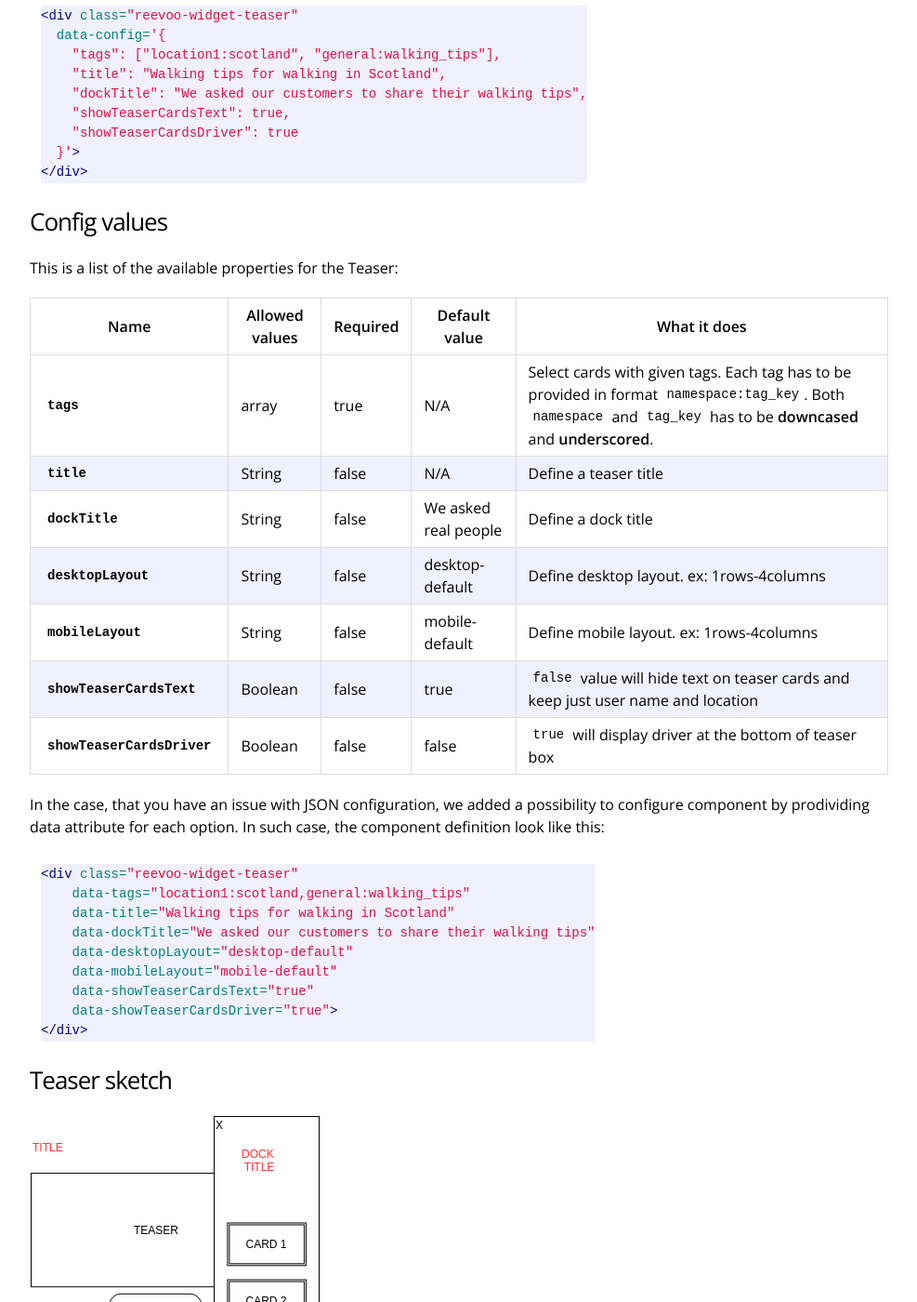
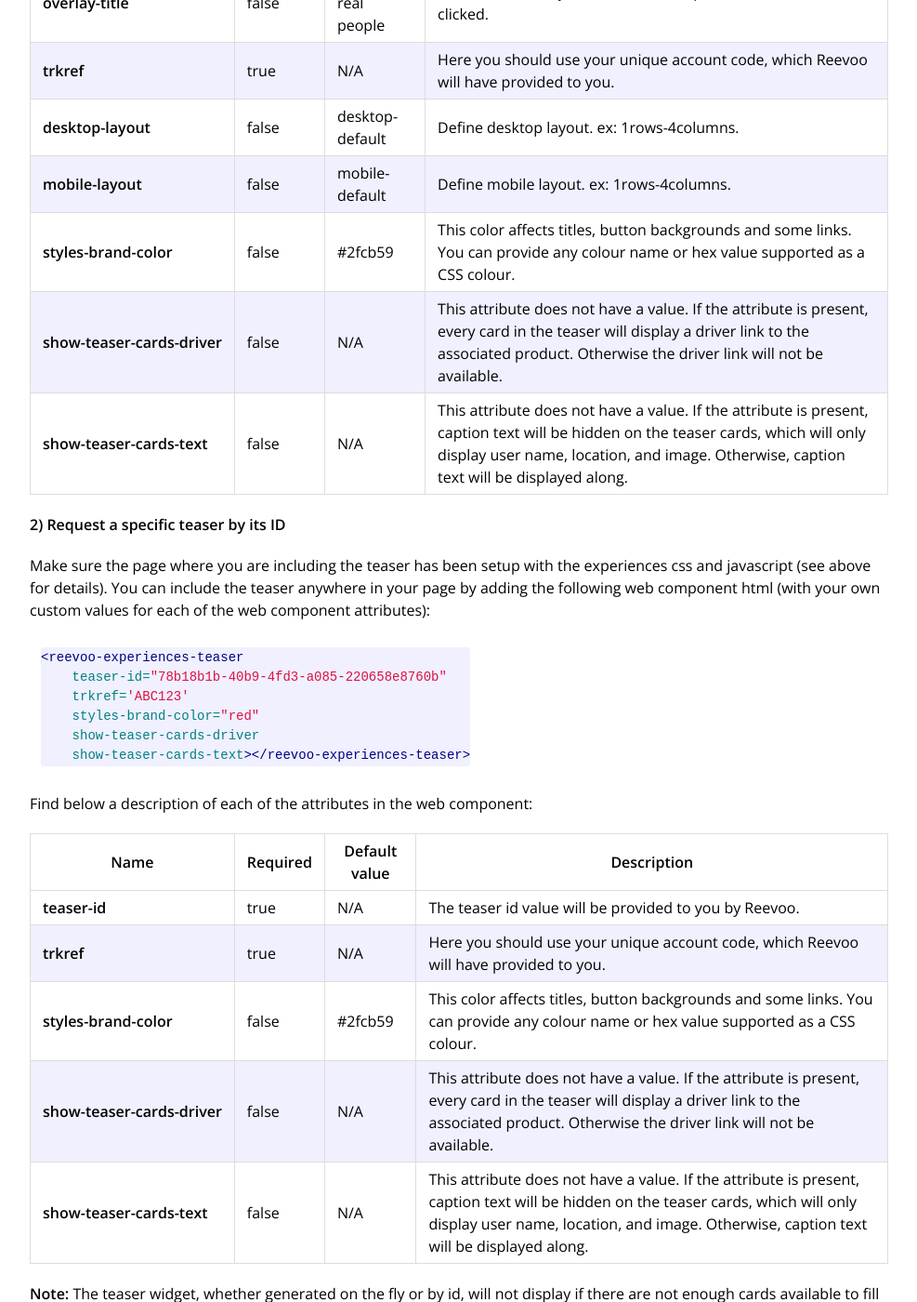
Before and after one commit to reevoo/reevoo.github.io, a Jekyll site: the page built from docs/experiences/experiences-getting-started.markdown, in a window 1280 px wide and 1400 px high, scrolled down 2884 px. Shown: the whole window at 93% size, without its empty margins (274-1261 px from the left). Built offline with Jekyll 4.4.1, drawn with Linux system fonts in a browser that asks for light colours; some of the changed text lies outside the part shown.

Commit message:
Update experiences documentation with web components integration

````diff
--- a/docs/experiences/experiences-getting-started.markdown
+++ b/docs/experiences/experiences-getting-started.markdown
@@ -10,17 +10,18 @@
 
 Reevoo Experiences helps brands solve brand perception, customer acquisition and loyalty problems through authentic user-generated content. This content can influence consumers and drive them onwards on their purchase journey. It can range from photos and stories about road trips from car owners to destination tips from cottages owners to DIY tips from power drill owners, etc. For more information see [https://www.reevoo.com/experiences](https://www.reevoo.com/experiences).
 
-We provide some widgets to display collected content on your page.
+We provide two types of widgets to display collected content on your page.
 
-- Teaser: box that you can embed in your website and contains hand-picked content. It links to a Dock with some filters applied.
-- Dock: filtered set of content Cards.
-- Card: an individual piece of content (text and/or image).
+- Experiences Teaser: box that you can embed in your website and contains a sample of hand-picked content. When clicked, the teaser will open an overlay listing of all the cards which meet the teaser filter configuration.
+- Experiences Embedded: Widget that displays a container with a mosaic of all the cards that meet the widget filter configuration, directly embedded in your page. The widget includes pagination so users can browse through the full content.
 
 This guide will help you to implement these widgets in your site.
 
 ## Setup
 
-In the `<head>` of your page include the following line:
+#### Include experiences css link
+
+To include experiences css link, which is needed for the correct rendering of the widgets, please include the following line in the `<head>` of your page:
 
 ```html
 <link href="//content.reevoo.com/experiences.css" rel="stylesheet">
@@ -32,124 +33,135 @@
 <link href="//content.reevoo.com/experiences-important.css" rel="stylesheet">
 ```
 
-Before the closing of the `<body>` tag, add the following:
+#### Include experiences javascript link
+
+In order for the experiences widgets to be able to render, you also need to include the following javascript link just before the closing of the `<body>` tag in your page:
 
 ```html
-<script>
-  window.afterReevooExperiencesLoaded = function() {
-    reevoo.experiences.init({
-      trkref: 'TRKREF',
-      showCardDriver: true,
-      styles: {
-        brandColor: 'BRAND_COLOR'
-      }
-    });
-  };
-</script>
 <script src="//content.reevoo.com/experiences.js"></script>
 ```
 
-### Config values
+#### Example page after css and javascript setup
 
-The method `reevoo.experiences.init` accepts a series of configuration values:
-
-{: .documentation-table}
-| Name | Allowed values | Required | Default value | What it does |
-|------|----------------|----------|---------------|--------------|
-| `trkref` | trkref string | true | N/A | `'TRKREF'` should be replaced with your unique account code that will be provided by Reevoo. |
-| `showCardDriver` | boolean | false | `false` | Shows context information in the Dock Cards about the original product purchased. We recommend to set this to true if you are embedding a Teaser in a non-product page. |
-| `styles` | object | false | `null` | Some widget properties can be customised by adding values to this object. |
-| `styles.brandColor` | hex color string | false | `'#2fcb59'` | `'BRAND_COLOR'` might be set with your brand main colour. This affects titles, button backgrounds and some links. |
-
-Example:
+So after the css and javascript setup, your page should look like below:
 
 ```html
-<script>
-  window.afterReevooExperiencesLoaded = function() {
-    reevoo.experiences.init({
-      trkref: 'ABC123',
-      showCardDriver: true,
-      styles: {
-        brandColor: '#ff0000'
-      }
-    });
-  };
-</script>
-<script src="//content.reevoo.com/experiences.js"></script>
+<html>
+    <head>
+
+        // any other non-reevoo head content
+
+        <link href="//content.reevoo.com/experiences.css" rel="stylesheet">
+    </head>
+
+    <body>
+
+        // all the contents of you body here....
+
+        <script src="//content.reevoo.com/experiences.js"></script>
+    </body>
+</html>
 ```
 
 
-## Teaser
+## Experiences Teaser
 
-To include a Teaser in your page, you have 2 options. You can request a specific teaser by its ID or you can generate a teaser dynamically from provided tags, title and dock title.
+To include the experiences teaser in your page, you have 2 options. You can generate a teaser on the fly by providing a number of configuration and filtering parameters to the widget; or if Reevoo has provided
+to you a pre-configured teaser id, you can render that teaser by providing the teaser id to the widget. For more details about these two ways of including a teaser, read the sections
+below.
 
-**1) Request a specific teaser by its ID**
+#### Teaser sketch
 
-You need to provide a JSON config object in the `data-config` attribute of the widget tag.
+[![Teaser sketch](/images/teaser_sketch.svg)](/images/teaser_sketch.svg)
+
+**1) Generate a teaser on the fly**
+
+As long as the page where you are including the teaser has been setup with the experiences css and javascript as explained in the previous section, you can include the teaser
+anywhere in your page by adding the following web component html (with your own custom values for each of the web component attributes):
 
 ```html
-<div class="reevoo-widget-teaser" data-config='{"id": "TEASER_ID"}'></div>
+<reevoo-experiences-teaser
+    tags="location1:scotland,general:cycling_tips"
+    teaser-title="Walking in Scotland"
+    overlay-title="Walking in Scotland"
+    trkref='ABC123'
+    desktop-layout="desktop-default"
+    mobile-layout="mobile-default"
+    styles-brand-color="red"
+    show-teaser-cards-driver
+    show-teaser-cards-text></reevoo-experiences-teaser>
 ```
 
-### Config values
-
-This is a list of the available properties for the Teaser:
+Find below a description of each of the attributes in the web component:
 
 {: .documentation-table}
-| Name | Allowed values | Required | Default value | What it does |
-|------|----------------|----------|---------------|--------------|
-| `id` | uuid | true | N/A | `'TEASER_ID'` should be replaced with a valid teaser id provided by Reevoo. |
-| `showTeaserCardsText` | Boolean | false | true | `false` value will hide text on teaser cards and keep just user name and location |
-| `showTeaserCardsDriver` | Boolean | false | false | `true` will display driver at the bottom of teaser box |
+| Name             | Required | Default value | Description |
+|------------------|----------------|----------|---------------|--------------|
+| tags | true | N/A | A comma separated list of tags. The teaser and associated overlay will only display content that has been tagged with all the provided tags. Each tag has to be provided in format `namespace:tag_key`. Both `namespace` and `tag_key` have to be **downcased** and **underscored**.|
+| teaser-title | false | N/A | Define a teaser title. |
+| overlay-title | false | We asked real people | Title of the overlay list of cards that opens when the teaser is clicked. |
+| trkref | true | N/A | Here you should use your unique account code, which Reevoo will have provided to you. |
+| desktop-layout | false | desktop-default | Define desktop layout. ex: 1rows-4columns. |
+| mobile-layout | false | mobile-default | Define mobile layout. ex: 1rows-4columns. |
+| styles-brand-color | false | #2fcb59 | This color affects titles, button backgrounds and some links. You can provide any colour name or hex value supported as a CSS colour. |
+| <nobr>show&#45;teaser&#45;cards&#45;driver</nobr> | false | N/A | This attribute does not have a value. If the attribute is present, every card in the teaser will display a driver link to the associated product. Otherwise the driver link will not be available. |
+| show-teaser-cards-text | false | N/A | This attribute does not have a value. If the attribute is present, caption text will be hidden on the teaser cards, which will only display user name, location, and image. Otherwise, caption text will be displayed along. |
 
-**2) Generate a teaser dynamically from tags, title and dock title**
 
-You need to provide a JSON config object in the `data-config` attribute of the widget tag.
+**2) Request a specific teaser by its ID**
 
-**Notice: The teaser is not displayed in the case that we can't find enough cards to fill the teaser. At this time it is 5 cards.**
+Make sure the page where you are including the teaser has been setup with the experiences css and javascript (see above for details). You can include the teaser
+anywhere in your page by adding the following web component html (with your own custom values for each of the web component attributes):
 
 ```html
-<div class="reevoo-widget-teaser"
-  data-config='{
-    "tags": ["location1:scotland", "general:walking_tips"],
-    "title": "Walking tips for walking in Scotland",
-    "dockTitle": "We asked our customers to share their walking tips",
-    "showTeaserCardsText": true,
-    "showTeaserCardsDriver": true
-  }'>
-</div>
+<reevoo-experiences-teaser
+    teaser-id="78b18b1b-40b9-4fd3-a085-220658e8760b"
+    trkref='ABC123'
+    styles-brand-color="red"
+    show-teaser-cards-driver
+    show-teaser-cards-text></reevoo-experiences-teaser>
 ```
 
-### Config values
-
-This is a list of the available properties for the Teaser:
+Find below a description of each of the attributes in the web component:
 
 {: .documentation-table}
-| Name | Allowed values | Required | Default value | What it does |
-|------|----------------|----------|---------------|--------------|
-| `tags` | array | true | N/A | Select cards with given tags. Each tag has to be provided in format `namespace:tag_key`. Both `namespace` and `tag_key` has to be **downcased** and **underscored**. |
-| `title` | String | false | N/A | Define a teaser title |
-| `dockTitle` | String | false | We asked real people | Define a dock title |
-| `desktopLayout` | String | false | desktop-default | Define desktop layout. ex: 1rows-4columns |
-| `mobileLayout` | String | false | mobile-default | Define mobile layout. ex: 1rows-4columns |
-| `showTeaserCardsText` | Boolean | false | true | `false` value will hide text on teaser cards and keep just user name and location |
-| `showTeaserCardsDriver` | Boolean | false | false | `true` will display driver at the bottom of teaser box |
+| Name             | Required | Default value | Description |
+|------------------|----------------|----------|---------------|--------------|
+| teaser-id | true | N/A | The teaser id value will be provided to you by Reevoo. |
+| trkref | true | N/A | Here you should use your unique account code, which Reevoo will have provided to you. |
+| styles-brand-color | false | #2fcb59 | This color affects titles, button backgrounds and some links. You can provide any colour name or hex value supported as a CSS colour. |
+| <nobr>show&#45;teaser&#45;cards&#45;driver</nobr> | false | N/A | This attribute does not have a value. If the attribute is present, every card in the teaser will display a driver link to the associated product. Otherwise the driver link will not be available. |
+| show-teaser-cards-text | false | N/A | This attribute does not have a value. If the attribute is present, caption text will be hidden on the teaser cards, which will only display user name, location, and image. Otherwise, caption text will be displayed along. |
 
-In the case, that you have an issue with JSON configuration, we added a possibility to configure component by prodividing data attribute for each option.
-In such case, the component definition look like this:
+
+**Note:** The teaser widget, whether generated on the fly or by id, will not display if there are not enough cards available to fill the chosen layout.
+
+
+## Experiences Embedded
+
+To include experiences embedded in your page, make sure the page has been setup with the experiences css and javascript (see above for details), and then add the following web component html to your page (with your own custom values for each of the web component attributes):
+
 
 ```html
-<div class="reevoo-widget-teaser"
-    data-tags="location1:scotland,general:walking_tips"
-    data-title="Walking tips for walking in Scotland"
-    data-dockTitle="We asked our customers to share their walking tips"
-    data-desktopLayout="desktop-default"
-    data-mobileLayout="mobile-default"
-    data-showTeaserCardsText="true"
-    data-showTeaserCardsDriver="true">
-</div>
+<reevoo-experiences-embedded
+    embedded-title="Cycling near Exeter - customer experiences"
+    description="Many of our guests have had such a great time cycling near Exeter that they were happy to share some of their cycling experiences with others. Their experiences were independently collected by Reevoo, the company that also collects and displays the reviews on our website."
+    tags="location1:england,general:cycling_tips"
+    trkref="ABC123"
+    pagination
+    styles-brand-color="red"
+    show-card-driver></reevoo-experiences-embedded>
 ```
 
-### Teaser sketch
+Find below a description of each of the attributes in the web component:
 
-[![Teaser sketch](/images/teaser_sketch.svg)](/images/teaser_sketch.svg)
+{: .documentation-table}
+| Name             | Required | Default value | Description |
+|------------------|----------------|----------|---------------|--------------|
+| embedded-title | false | N/A | If a title is provided, it will be displayed at the top of the embedded cards container. |
+| description | false | N/A | If a description is provided, it will be displayed at the top, as a sub-header, in between the embedded container title and the cards. |
+| tags | true | N/A | A comma separated list of tags. The embedded cards container will only display content that has been tagged with all the provided tags. Each tag has to be provided in format `namespace:tag_key`. Both `namespace` and `tag_key` have to be **downcased** and **underscored**.|
+| trkref | true | N/A | Here you should use your unique account code, which Reevoo will have provided to you. |
+| styles-brand-color | false | #2fcb59 | This color affects titles, button backgrounds and some links. You can provide any colour name or hex value supported as a CSS colour. |
+| pagination | false | N/A | This attribute does not have a value. If the attribute is present, the embedded cards container will display classic numbered pagination links by which users can browse the full content. If this attribute is not present, there will be a "More" button at the botton of the container, through which the user can load the next page worth of cards in an infinite scrolling style.|
+| <nobr>show-card-driver</nobr> | false | N/A | This attribute does not have a value. If the attribute is present, every card in the embedded container will display a driver link to the associated product. Otherwise the driver link will not be available. |
````
Also changed, not shown: images/teaser_sketch.svg.
